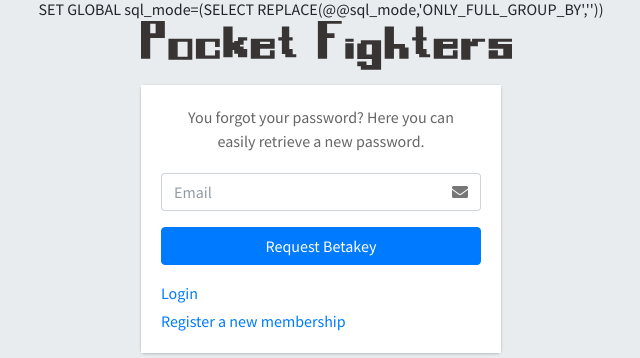
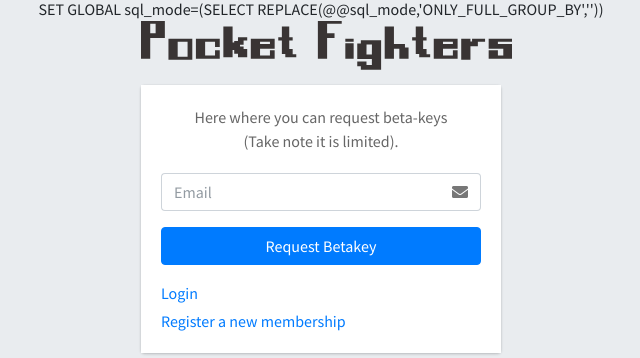
Before and after one commit to araranga/richtrade, a PHP site: page /getbeta.php?debug=1 in a window 1280 px wide. Shown: the part 225-583 px from the top of the page, without its empty margins (319-959 px from the left). Run offline with PHP 8.4, Linux system fonts and the light colour scheme; the visitor is signed in with stand-in values (Sample User, id 1); data that the repository does not hold is empty; some libraries are stand-ins or nearby versions.

Commit message:
fix forest buff

```diff
--- a/function.php
+++ b/function.php
@@ -305,7 +305,7 @@ function generatebattle($id)
 
 
 			if($emblem1=='dpsregen' && $hp2!=$fullhp2){
-
+				$dps_regen1++;
 				$dpsatk  = round($poke1['defense'] * 3);
 				$hp1  = $hp1 + $dpsatk;
 				$datalogs["damage"] = 0;
@@ -649,7 +649,7 @@ function generatebattle($id)
 
 
 			if($emblem2=='dpsregen' && $hp2!=$fullhp2){
-
+				$dps_regen2++;
 				$dpsatk  = round($poke2['defense'] * 3);
 				$hp2  = $hp2 + $dpsatk;
 				$datalogs["damage"] = 0;
--- a/getbeta.php
+++ b/getbeta.php
@@ -90,7 +90,7 @@ if($_GET['error']==1)
 
 
     <div class="card-body login-card-body">
-      <p class="login-box-msg">You forgot your password? Here you can easily retrieve a new password.</p>
+      <p class="login-box-msg">Here where you can request beta-keys (Take note it is limited).</p>
 
 
         <div class="input-group mb-3">
```
